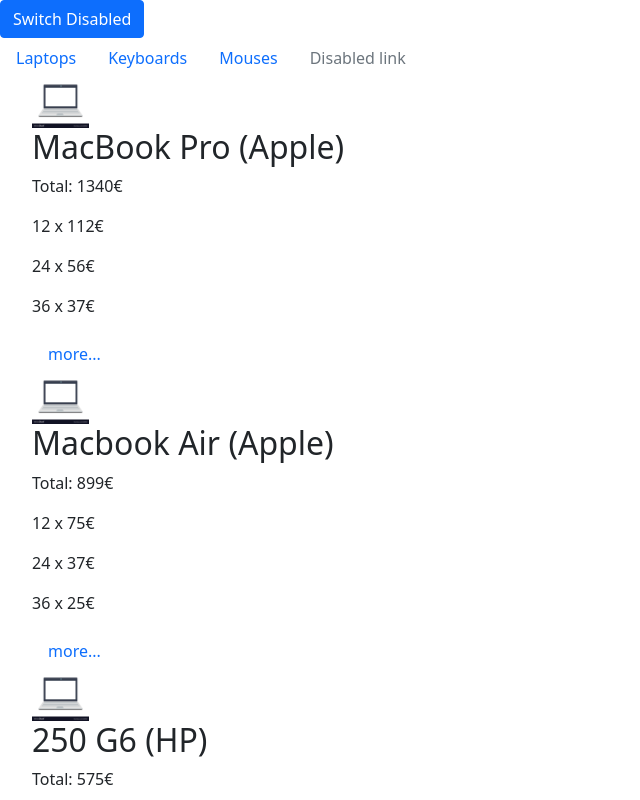
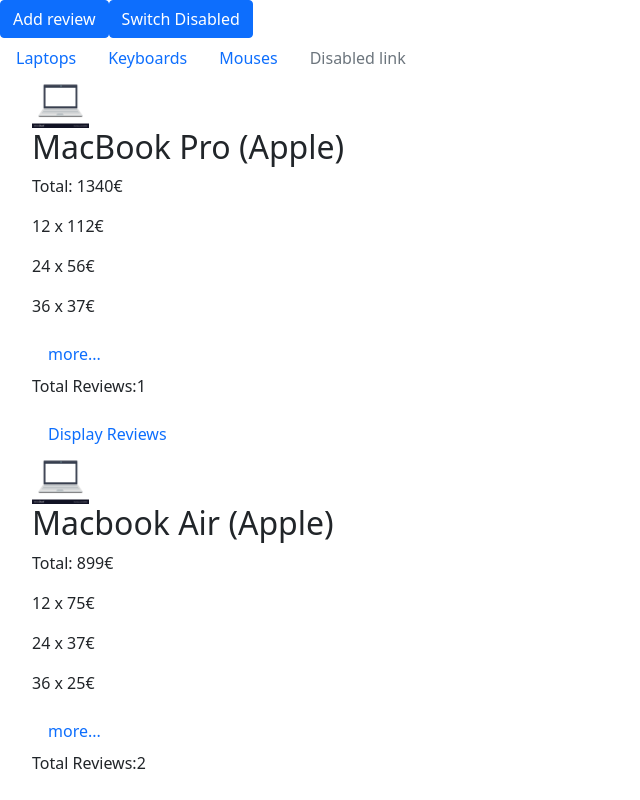
Before and after one commit to valeria-aynbinder-edu/intro-react, a React (Create React App) app: page / in a window 1280 px wide. Shown: the top 800 px of the page, without its empty margins (0-640 px from the left). Built offline with nearby package versions, Linux system fonts and the light colour scheme.

Commit message:
Ben's code
Signed-off-by: Valeria Aynbinder <valeria@deeptalk-ai.com>

```diff
--- a/src/laptops/App.js
+++ b/src/laptops/App.js
@@ -4,6 +4,7 @@
 import {laptops} from './data.js'
 import { Keyboards } from './Keyboards.js';
 import LaptopsList from './LaptopsList';
+import Modal from 'react-bootstrap/Modal'
 
 class App extends React.Component {
 
@@ -11,7 +12,8 @@
         super(props)
         this.state = {
             selectedKey: "laptops",
-            isDisabled: true
+            isDisabled: true,
+            showAddLaptopModal: false
         }
 
         this.handleSelected = this.handleSelected.bind(this)
@@ -36,6 +38,7 @@
     render() {
         return(
             <>
+                <Button onClick={() => this.setState({showAddLaptopModal: true})}>Add review</Button>
                 <Button onClick={() => this.setState({isDisabled: !this.state.isDisabled})}>Switch Disabled</Button>
                 <Nav
                 activeKey="laptops"
@@ -60,6 +63,21 @@
                     <LaptopsList laptops={laptops}/>}
                 {this.state.selectedKey == 'keyboards' &&
                     <Keyboards />} */}
+
+        {/* <Modal show={show} onHide={handleClose}>
+            <Modal.Header closeButton>
+            <Modal.Title>Modal heading</Modal.Title>
+            </Modal.Header>
+            <Modal.Body>Woohoo, you're reading this text in a modal!</Modal.Body>
+            <Modal.Footer>
+            <Button variant="secondary" onClick={handleClose}>
+                Close
+            </Button>
+            <Button variant="primary" onClick={handleClose}>
+                Save Changes
+            </Button>
+            </Modal.Footer>
+        </Modal> */}
             </>
         )
     }
--- a/src/laptops/Laptop.js
+++ b/src/laptops/Laptop.js
@@ -3,36 +3,39 @@
 import { Title } from './Title';
 import {LaptopDetails} from './LaptopDetails'
 import Nav from 'react-bootstrap/Nav'
+import ReviewsList from "./Reviews/ReviewsList";
 
 export class Laptop extends React.Component {
 
     constructor(props) {
         super(props)
         this.state = {
-            displayMore: false
+            displayMore: false,
+            displayViews:false
         }
     }
+
+
 
     render() {
         return (
             <div>
                 <Title name={this.props.laptop.Product + " (" + this.props.laptop.Company + ")"}/>
                 <Price price={this.props.laptop.Price}/>
-
-                    {/* <Nav.Link
-                        onClick={() => this.setState({displayMore: !this.state.displayMore})}>
-                            more...
-                    </Nav.Link> */}
-
+                {   !this.state.displayMore &&
+                    <Nav.Link onClick={() => this.setState({displayMore: !this.state.displayMore})}>more...</Nav.Link>
+                }
                 {
                     this.state.displayMore &&
                     <LaptopDetails laptop={this.props.laptop}/>
                 }
+                {   this.state.displayMore &&
+                    <Nav.Link onClick={() => this.setState({displayMore: !this.state.displayMore})}>less...</Nav.Link>
+                }
+                <p>Total Reviews:{this.props.reviews.length}</p>
+                {!this.props.reviews.length ? 'No reviews yet': <Nav.Link onClick={() => this.setState({displayViews:!this.state.displayViews})}>{this.state.displayViews?'Hide Reviews':'Display Reviews'}</Nav.Link>}
 
-                    <Nav.Link onClick={() => this.setState({displayMore: !this.state.displayMore})}>
-                        {this.state.displayMore ? "less..." : "more..."}
-                    </Nav.Link>
-
+                {this.state.displayViews && <ReviewsList reviews={this.props.reviews}/>}
             </div>
         )
     }
--- a/src/laptops/LaptopsList.js
+++ b/src/laptops/LaptopsList.js
@@ -1,12 +1,18 @@
 import React from 'react';
 import {Laptop} from './Laptop'
+import {reviews} from "./data.js";
+
 
 export default class LaptopsList extends React.Component {
 
+
+
     renderLaptop(laptop, index, laptops) {
+        // console.log(reviews)
+        let reviewsList = reviews.filter((elem) => elem.laptopId === laptop.Id);
         return (
             // <li key={laptop.Id}>
-                <Laptop key={laptop.Id} laptop={laptop} />
+                <Laptop key={laptop.Id} laptop={laptop} reviews={reviewsList} />
             // </li>
         )
     }
--- /dev/null
+++ b/src/laptops/Reviews/Reviews.js
@@ -0,0 +1,16 @@
+import React from "react";
+
+export class Review extends React.Component {
+
+
+    render() {
+        return (
+            <div>
+                <p>{this.props.review.title}</p>
+                <p>{this.props.review.text}</p>
+                <p>{this.props.review.rating}</p>
+            </div>
+        )
+    }
+}
+export default Review
--- /dev/null
+++ b/src/laptops/Reviews/ReviewsList.js
@@ -0,0 +1,29 @@
+import React from 'react';
+import Review from "./Reviews";
+
+export default class ReviewsList extends React.Component {
+
+    renderReview(review, index, reviews) {
+
+        return (
+            // <li key={review.Id}>
+            <Review key={Math.random()} review={review} />
+            // </li>
+        )
+    }
+    render() {
+        let reviewObjects = this.props.reviews.map(
+            // laptop => {
+            //     return (
+            //         // <li key={laptop.Id}>
+            //             <Laptop key={laptop.Id} laptop={laptop} />
+            //         // </li>
+            //     )
+            // }
+            this.renderReview
+        )
+        return (
+            <ul>{reviewObjects}</ul>
+        )
+    }
+}
```
